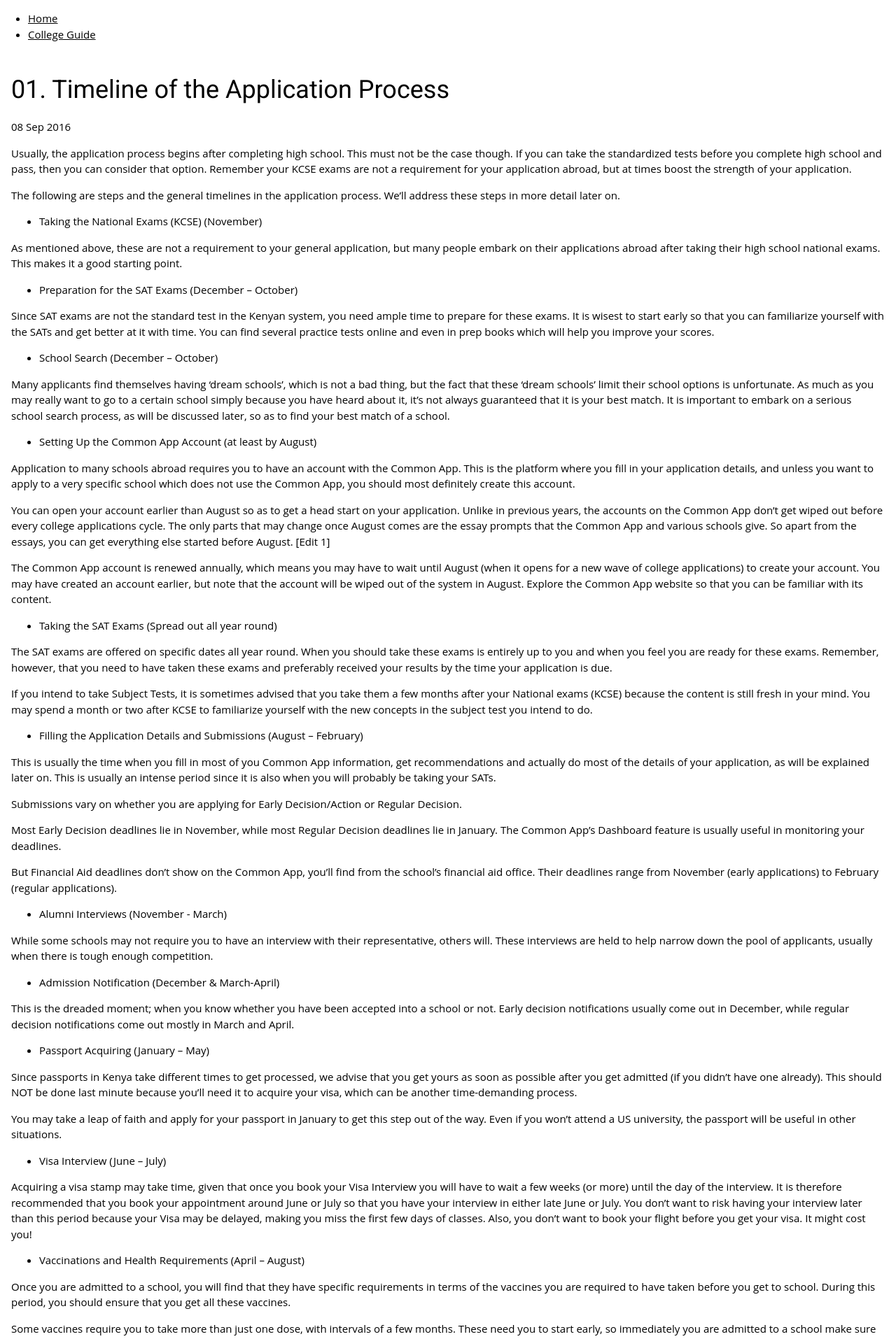
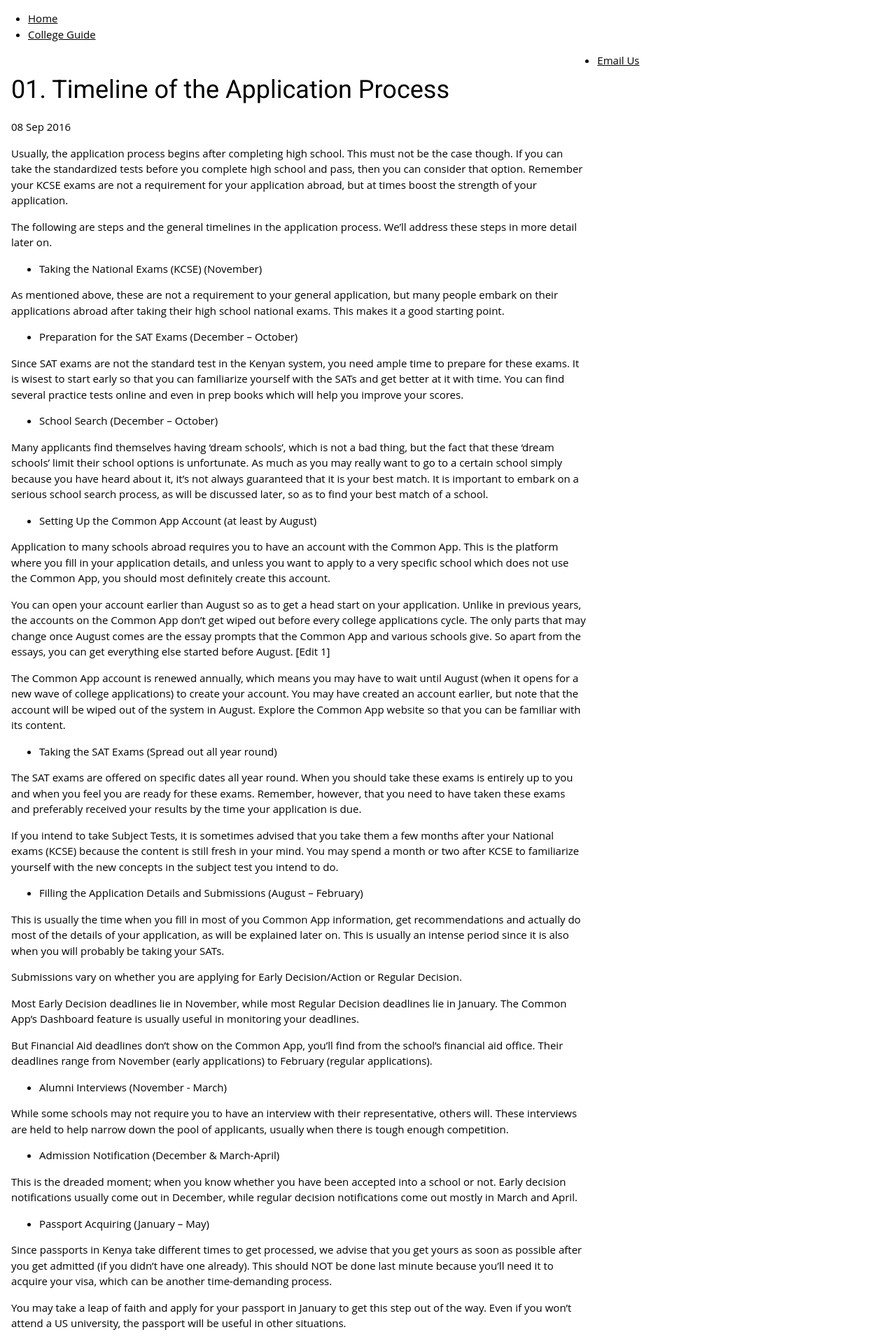
Before and after one commit to applicants-254/applicants-254.github.io, a Jekyll site: the page built from _posts/2016-09-08-01-timeline-of-the-application-process.md, in a window 1280 px wide. Shown: the top 1914 px of the page at 70% size. Built offline with Jekyll 4.4.1, drawn with Linux system fonts in a browser that asks for light colours; some web fonts are replaced.

Commit message:
Add more padding to default template

```diff
--- a/_layouts/default.html
+++ b/_layouts/default.html
@@ -22,7 +22,7 @@
             </ul>
         </nav>
 
-        <div class="w3-container w3-padding-16">
+        <div class="w3-container w3-row-padding w3-padding-16 w3-twothird">
 
             {{ content }}
 
```
